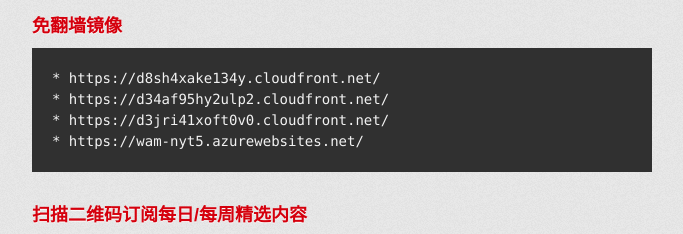
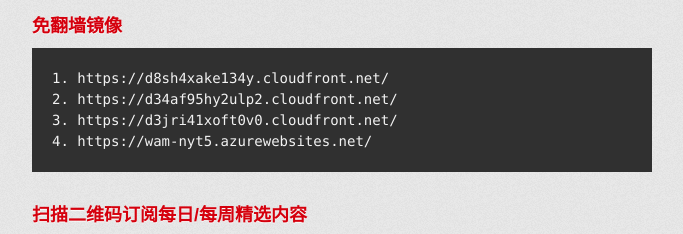
Before and after one commit to chinanyt/apps, a plain HTML site: page index.html in a window 1280 px wide. Shown: the part 871-1105 px from the top of the page, without its empty margins (298-981 px from the left). Drawn offline with Linux system fonts and the light colour scheme; a web font is replaced by a local one.

```diff
--- a/index.html
+++ b/index.html
@@ -46,10 +46,10 @@
 <h3>
 <a id="免翻墙镜像" class="anchor" href="#%E5%85%8D%E7%BF%BB%E5%A2%99%E9%95%9C%E5%83%8F" aria-hidden="true"><span class="octicon octicon-link"></span></a>免翻墙镜像</h3>
 
-<pre><code>* https://d8sh4xake134y.cloudfront.net/
-* https://d34af95hy2ulp2.cloudfront.net/
-* https://d3jri41xoft0v0.cloudfront.net/
-* https://wam-nyt5.azurewebsites.net/
+<pre><code>1. https://d8sh4xake134y.cloudfront.net/
+2. https://d34af95hy2ulp2.cloudfront.net/
+3. https://d3jri41xoft0v0.cloudfront.net/
+4. https://wam-nyt5.azurewebsites.net/
 </code></pre>
 
 <h3>
--- a/params.json
+++ b/params.json
@@ -1 +1 @@
-{"name":"纽约时报中文网","tagline":"纽约时报 iOS Android 镜像网站 邮件订阅","body":"[纽约时报中文网](http://cn.nytimes.com/) 是纽约时报公司旗下的首个中文媒体产品，旨在向读者提供全球时事、商业及文化生活领域的高水准报道。网站内容特为中国读者量身打造，既包括《纽约时报》英文报道的中译版本，也包括本土作者专为中文网所撰写的原创内容。\r\n\r\n### 扫描二维码下载纽约时报中文网 iOS APP\r\n<img src=\"https://raw.githubusercontent.com/chinanyt/apps/gh-pages/images/newsapp-iOS.png\" alt=\"扫描二维码下载纽约时报中文网 iOS APP\" width=\"200\">\r\n\r\n### 扫描二维码下载纽约时报中文网 Android APP\r\n<img src=\"https://raw.githubusercontent.com/chinanyt/apps/gh-pages/images/android-latest.png\" alt=\"扫描二维码下载纽约时报中文网 Android APP\" width=\"200\">\r\n\r\n### 免翻墙镜像\r\n    * https://d8sh4xake134y.cloudfront.net/\r\n    * https://d34af95hy2ulp2.cloudfront.net/\r\n    * https://d3jri41xoft0v0.cloudfront.net/\r\n    * https://wam-nyt5.azurewebsites.net/\r\n\r\n### 扫描二维码订阅每日/每周精选内容\r\n成为纽约时报中文网注册用户，可以通过电子邮件订阅每日/每周精选内容。\r\n\r\n<img src=\"https://raw.githubusercontent.com/chinanyt/apps/gh-pages/images/nytcn-registration-qrcode.png\" alt=\"扫描二维码订阅每日/每周精选内容\" width=\"200\">","google":"UA-62467053-1","note":"Don't delete this file! It's used internally to help with page regeneration."}
+{"name":"纽约时报中文网","tagline":"纽约时报 iOS Android 镜像网站 邮件订阅","body":"[纽约时报中文网](http://cn.nytimes.com/) 是纽约时报公司旗下的首个中文媒体产品，旨在向读者提供全球时事、商业及文化生活领域的高水准报道。网站内容特为中国读者量身打造，既包括《纽约时报》英文报道的中译版本，也包括本土作者专为中文网所撰写的原创内容。\r\n\r\n### 扫描二维码下载纽约时报中文网 iOS APP\r\n<img src=\"https://raw.githubusercontent.com/chinanyt/apps/gh-pages/images/newsapp-iOS.png\" alt=\"扫描二维码下载纽约时报中文网 iOS APP\" width=\"200\">\r\n\r\n### 扫描二维码下载纽约时报中文网 Android APP\r\n<img src=\"https://raw.githubusercontent.com/chinanyt/apps/gh-pages/images/android-latest.png\" alt=\"扫描二维码下载纽约时报中文网 Android APP\" width=\"200\">\r\n\r\n### 免翻墙镜像\r\n    1. https://d8sh4xake134y.cloudfront.net/\r\n    2. https://d34af95hy2ulp2.cloudfront.net/\r\n    3. https://d3jri41xoft0v0.cloudfront.net/\r\n    4. https://wam-nyt5.azurewebsites.net/\r\n\r\n### 扫描二维码订阅每日/每周精选内容\r\n成为纽约时报中文网注册用户，可以通过电子邮件订阅每日/每周精选内容。\r\n\r\n<img src=\"https://raw.githubusercontent.com/chinanyt/apps/gh-pages/images/nytcn-registration-qrcode.png\" alt=\"扫描二维码订阅每日/每周精选内容\" width=\"200\">","google":"UA-62467053-1","note":"Don't delete this file! It's used internally to help with page regeneration."}
```
